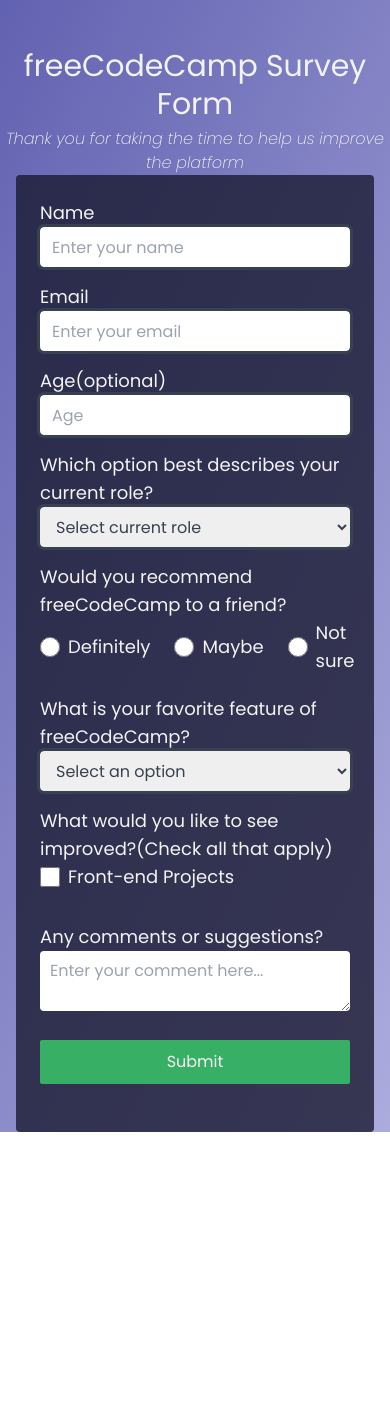
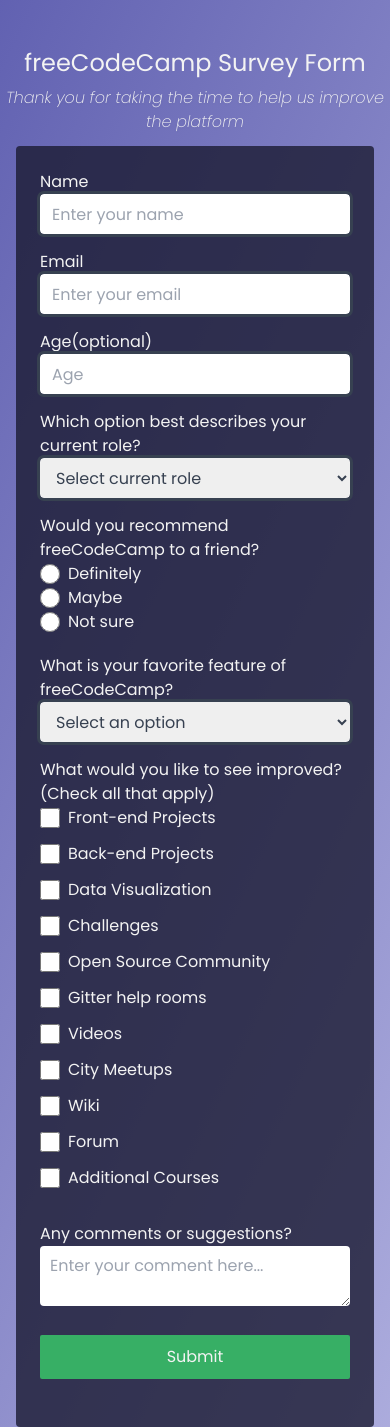
Before and after one commit to ameerhamza313/react-survey-form, a React (Vite) app: page / in a window 390 px wide. Before the commit the page ends 1132 px from the top, so only its background shows below. Built offline with nearby package versions, Linux system fonts and the light colour scheme.

Commit message:
added responsive code

```diff
--- a/src/App.jsx
+++ b/src/App.jsx
@@ -6,8 +6,8 @@
       {/* <div style={{ color: '#f3f3f3' }} className="text-base font-normal leading-normal box-border font-sans m-0"> */}
       <div style={{ color: '#f3f3f3', backgroundImage: 'linear-gradient(115deg, rgba(58, 58, 158, 0.8), rgba(136, 136, 206, 0.7))' }} className="font-sans box-border font-normal text-base leading-5 bg-cover bg-center bg-gradient-to-br from-purple-800 via-purple-600 to-purple-800 m-0 pt-12">
         <header>
-          <h1 className="text-center mb-1 font-normal text-3xl leading-tight">freeCodeCamp Survey Form</h1>
-          <p className="text-center italic text-base font-extralight drop-shadow-sm">
+          <h1 className="text-center mb-2 font-normal text-2xl sm:text-3xl  leading-tight">freeCodeCamp Survey Form</h1>
+          <p className="text-center italic text-base font-extralight mb-3 sm:mb-7 drop-shadow-sm">
             Thank you for taking the time to help us improve the platform
           </p>
         </header>
--- a/src/components/Form.jsx
+++ b/src/components/Form.jsx
@@ -1,291 +1,38 @@
-// const Form = () => {
-//   return (
-//     <div className="mx-72 mt-5">
-//       <form
-//         style={{ background: "rgba(27, 27, 50, 0.8)" }}
-//         className=" rounded p-10"
-//       >
-//         <div className="form-group">
-//           <label className="flex items-center text-xl mb-2" htmlFor="name">
-//             Name
-//           </label>
-//           <input
-//             type="text"
-//             name="name"
-//             id="name"
-//             className="m-0 font-inherit text-inherit leading-inherit w-full h-10 px-3 mb-5 py-1.5 text-gray-700 outline  rounded"
-//             placeholder="Enter your name"
-//             required=""
-//           />
-//         </div>
-//         <div className="form-group">
-//           <label className="flex items-center text-xl mb-3" htmlFor="email">
-//             Email
-//           </label>
-//           <input
-//             type="email"
-//             name="email"
-//             id="email"
-//             className="m-0 font-inherit text-inherit leading-inherit w-full h-10 px-3  mb-5 py-1.5 text-gray-700 outline  rounded"
-//             placeholder="Enter your email"
-//             required=""
-//           />
-//         </div>
-//         <div className="form-group">
-//           <label className="flex items-center text-xl mb-3" htmlFor="number">
-//             Age<span className="clue">(optional)</span>
-//           </label>
-//           <input
-//             type="number"
-//             name="age"
-//             id="number"
-//             min={10}
-//             max={99}
-//             className="m-0 font-inherit text-inherit leading-inherit w-full h-10 px-3 mb-5  py-1.5 text-gray-700 outline  rounded"
-//             placeholder="Age"
-//           />
-//         </div>
-//         <div className="form-group">
-//           <p className="flex items-center text-xl mb-3">
-//             Which option best describes your current role?
-//           </p>
-//           <select
-//             id="dropdown"
-//             name="role"
-//             className="m-0 font-inherit text-inherit leading-inherit w-full h-10 px-3 py-1.5 mb-5 text-gray-700 outline  rounded"
-//             required=""
-//           >
-//             <option disabled="" selected="" value="">
-//               Select current role
-//             </option>
-//             <option value="student">Student</option>
-//             <option value="job">Full Time Job</option>
-//             <option value="learner">Full Time Learner</option>
-//             <option value="preferNo">Prefer not to say</option>
-//             <option value="other">Other</option>
-//           </select>
-//         </div>
-//         <div className="form-group">
-//           <p className="flex items-center text-xl mb-3">
-//             Would you recommend freeCodeCamp to a friend?
-//           </p>
-//           <label className="flex items-center mr-2 text-xl mb-3">
-//             <input
-//               name="user-recommend"
-//               defaultValue="definitely"
-//               type="radio"
-//               className="inline-block text-xs mr-2 min-h-5 min-w-5"
-//               defaultChecked=""
-//             />
-//             Definitely
-//           </label>
-//           <label className="flex items-center text-xl mb-3">
-//             <input
-//               name="user-recommend"
-//               defaultValue="maybe"
-//               type="radio"
-//               className="inline-block text-xs mr-2 min-h-5 min-w-5"
-//             />
-//             Maybe
-//           </label>
-//           <label className="flex items-center text-xl mb-3">
-//             <input
-//               name="user-recommend"
-//               defaultValue="not-sure"
-//               type="radio"
-//               className="inline-block mr-2 min-h-5  min-w-5"
-//             />
-//             Not sure
-//           </label>
-//         </div>
-//         <div className="form-group">
-//           <p className="flex items-center text-xl mb-3">
-//             What is your favorite feature of freeCodeCamp?
-//           </p>
-//           <select
-//             id="most-like"
-//             name="mostLike"
-//             className="m-0 font-inherit text-inherit leading-inherit w-full mb-5 h-10 px-3 py-1.5 text-gray-700 outline  rounded"
-//             required=""
-//           >
-//             <option disabled="" selected="" value="">
-//               Select an option
-//             </option>
-//             <option value="challenges">Challenges</option>
-//             <option value="projects">Projects</option>
-//             <option value="community">Community</option>
-//             <option value="openSource">Open Source</option>
-//           </select>
-//         </div>
-//         <div className="form-group">
-//           <p className="flex items-center text-xl mb-3">
-//             What would you like to see improved?
-//             <span className="clue">(Check all that apply)</span>
-//           </p>
-//           <label className="flex items-center text-xl mb-3">
-//             <input
-//               name="prefer"
-//               defaultValue="front-end-projects"
-//               type="checkbox"
-//               className="inline-block mr-2 min-h-5 min-w-5"
-//             />
-//             Front-end Projects
-//           </label>
-//           <label className="flex items-center text-xl mb-3">
-//             <input
-//               name="prefer"
-//               defaultValue="back-end-projects"
-//               type="checkbox"
-//               className="inline-block mr-2 min-h-5 min-w-5"
-//             />
-//             Back-end Projects
-//           </label>
-//           <label className="flex items-center text-xl mb-3">
-//             <input
-//               name="prefer"
-//               defaultValue="data-visualization"
-//               type="checkbox"
-//               className="inline-block mr-2 min-h-5 min-w-5"
-//             />
-//             Data Visualization
-//           </label>
-//           <label className="flex items-center text-xl mb-3">
-//             <input
-//               name="prefer"
-//               defaultValue="challenges"
-//               type="checkbox"
-//               className="inline-block mr-2 min-h-5 min-w-5"
-//             />
-//             Challenges
-//           </label>
-//           <label className="flex items-center text-xl mb-3">
-//             <input
-//               name="prefer"
-//               defaultValue="open-source-community"
-//               type="checkbox"
-//               className="inline-block mr-2 min-h-5 min-w-5"
-//             />
-//             Open Source Community
-//           </label>
-//           <label className="flex items-center text-xl mb-3">
-//             <input
-//               name="prefer"
-//               defaultValue="gitter-help-rooms"
-//               type="checkbox"
-//               className="inline-block mr-2 min-h-5 min-w-5"
-//             />
-//             Gitter help rooms
-//           </label>
-//           <label className="flex items-center text-xl mb-3">
-//             <input
-//               name="prefer"
-//               defaultValue="videos"
-//               type="checkbox"
-//               className="inline-block mr-2 min-h-5 min-w-5"
-//             />
-//             Videos
-//           </label>
-//           <label className="flex items-center text-xl mb-3">
-//             <input
-//               name="prefer"
-//               defaultValue="city-meetups"
-//               type="checkbox"
-//               className="inline-block mr-2 min-h-5 min-w-5"
-//             />
-//             City Meetups
-//           </label>
-//           <label className="flex items-center text-xl mb-3">
-//             <input
-//               name="prefer"
-//               defaultValue="wiki"
-//               type="checkbox"
-//               className="inline-block mr-2 min-h-5 min-w-5"
-//             />
-//             Wiki
-//           </label>
-//           <label className="flex items-center text-xl mb-3">
-//             <input
-//               name="prefer"
-//               defaultValue="forum"
-//               type="checkbox"
-//               className="inline-block mr-2 min-h-5 min-w-5"
-//             />
-//             Forum
-//           </label>
-//           <label className="flex items-center text-xl mb-3">
-//             <input
-//               name="prefer"
-//               defaultValue="additional-courses"
-//               type="checkbox"
-//               className="inline-block mr-2 min-h-5 min-w-5"
-//             />
-//             Additional Courses
-//           </label>
-//         </div>
-//         <div className="form-group">
-//           <p className="flex items-center text-xl mb-3">
-//             Any comments or suggestions?
-//           </p>
-//           <textarea
-//             id="comments"
-//             className="min-h-32 w-full p-2.5 mb-6 resize-y rounded"
-//             name="comment"
-//             placeholder="Enter your comment here..."
-//             defaultValue={""}
-//           />
-//         </div>
-//         <div className="form-group">
-//           <button
-//             type="submit"
-//             id="submit"
-//             style={{ backgroundColor: "#37af65" }}
-//             className="m-0 block w-full p-3 decoration-inherit mb-6 rounded-sm cursor-pointer border-0"
-//           >
-//             Submit
-//           </button>
-//         </div>
-//       </form>
-//     </div>
-//   );
-// };
-
-// export default Form;
-
 const Form = () => {
   return (
     <div className="mx-auto px-4 sm:px-6 lg:px-8 max-w-screen-lg">
       <form
         style={{ background: "rgba(27, 27, 50, 0.8)" }}
-        className="rounded p-6 sm:p-10"
+        className="rounded p-6 md:p-10 md:mx-28"
       >
         <div className="form-group">
-          <label className="text-lg mb-2" htmlFor="name">
+          <label className="text-base sm:text-lg md:text-xl mb-2 " htmlFor="name">
             Name
           </label>
           <input
             type="text"
             name="name"
             id="name"
-            className="w-full h-10 px-3 mb-4 sm:mb-5 py-1.5 text-gray-700 outline rounded"
+            className="w-full h-10 px-3 mb-4 sm:mb-5 md:mt-2 py-1.5 text-gray-700 outline rounded"
             placeholder="Enter your name"
             required=""
           />
         </div>
         <div className="form-group">
-          <label className="text-lg mb-3" htmlFor="email">
+          <label className="text-base sm:text-lg md:text-xl mb-2" htmlFor="email">
             Email
           </label>
           <input
             type="email"
             name="email"
             id="email"
-            className="w-full h-10 px-3 mb-4 sm:mb-5 py-1.5 text-gray-700 outline rounded"
+            className="w-full h-10 px-3 mb-4 sm:mb-5 md:mt-2 py-1.5 text-gray-700 outline rounded"
             placeholder="Enter your email"
             required=""
           />
         </div>
         <div className="form-group">
-          <label className="text-lg mb-3" htmlFor="number">
+          <label className="text-base sm:text-lg md:text-xl mb-2" htmlFor="number">
             Age<span className="clue">(optional)</span>
           </label>
           <input
@@ -294,21 +41,21 @@
             id="number"
             min={10}
             max={99}
-            className="w-full h-10 px-3 mb-4 sm:mb-5 py-1.5 text-gray-700 outline rounded"
+            className="w-full h-10 px-3 mb-4 sm:mb-5 md:mt-2 py-1.5 text-gray-700 outline rounded"
             placeholder="Age"
           />
         </div>
         <div className="form-group">
-          <label className="text-lg mb-3" htmlFor="dropdown">
+          <label className="text-base sm:text-lg md:text-xl mb-2" htmlFor="dropdown">
             Which option best describes your current role?
           </label>
           <select
             id="dropdown"
             name="role"
-            className="w-full h-10 px-3 py-1.5 mb-4 sm:mb-5 text-gray-700 outline rounded"
+            className="w-full h-10 px-3 py-1.5 md:mt-2 mb-4 sm:mb-5 text-gray-700 outline rounded"
             required=""
           >
-            <option disabled="" selected="" value="">
+            <option disabled="" value="">
               Select current role
             </option>
             <option value="student">Student</option>
@@ -319,21 +66,21 @@
           </select>
         </div>
         <div className="form-group">
-          <label className="text-lg mb-3" htmlFor="recommendation">
+          <label className="text-base sm:text-lg md:text-xl mb-2" htmlFor="recommendation">
             Would you recommend freeCodeCamp to a friend?
           </label>
-          <div className="flex mb-5">
-            <label className="flex items-center text-lg mr-6">
+          <div className="flex md:ml-2 flex-col mb-5">
+            <label className="flex items-center md:text-lg text-base mr-6">
               <input
                 name="recommendation"
                 defaultValue="definitely"
                 type="radio"
-                className="inline-block text-xs mr-2 min-h-5 min-w-5"
+                className="inline-block text-xs mr-2  min-h-5 min-w-5"
                 defaultChecked=""
               />
               Definitely
             </label>
-            <label className="flex items-center text-lg mr-6">
+            <label className="flex items-center md:text-lg text-base mr-6">
               <input
                 name="recommendation"
                 defaultValue="maybe"
@@ -342,7 +89,7 @@
               />
               Maybe
             </label>
-            <label className="flex items-center text-lg">
+            <label className="flex items-center md:text-lg text-base">
               <input
                 name="recommendation"
                 defaultValue="not-sure"
@@ -354,16 +101,16 @@
           </div>
         </div>
         <div className="form-group">
-          <label className="text-lg mb-3" htmlFor="favorite-feature">
+          <label className="text-base sm:text-lg md:text-xl mb-2" htmlFor="favorite-feature">
             What is your favorite feature of freeCodeCamp?
           </label>
           <select
             id="favorite-feature"
             name="favoriteFeature"
-            className="w-full h-10 px-3 py-1.5 mb-4 sm:mb-5 text-gray-700 outline rounded"
+            className="w-full h-10 px-3 py-1.5 md:mt-2 mb-4 sm:mb-5 text-gray-700 outline rounded"
             required=""
           >
-            <option disabled="" selected="" value="">
+            <option disabled="" value="">
               Select an option
             </option>
             <option value="challenges">Challenges</option>
@@ -373,30 +120,119 @@
           </select>
         </div>
         <div className="form-group">
-          <label className="text-lg mb-3" htmlFor="improvements">
+          <label className="text-base sm:text-lg md:text-xl mb-2" htmlFor="improvements">
             What would you like to see improved?
             <span className="clue">(Check all that apply)</span>
           </label>
-          <div className="flex flex-wrap mb-5">
-            <label className="flex items-center text-lg mr-6 mb-3">
+          <div className="flex md:ml-2 flex-col mb-5">
+            <label className="flex items-center md:text-lg text-base mr-6 mb-3">
               <input
                 name="improvements"
                 defaultValue="front-end-projects"
                 type="checkbox"
-                className="inline-block mr-2 min-h-5 min-w-5"
+                className="inline-block mr-2 md:mt-2 min-h-5 min-w-5"
               />
               Front-end Projects
             </label>
-            {/* Include similar checkboxes for other options */}
+            <label className="flex items-center md:text-lg text-base mb-3">
+              <input
+                name="prefer"
+                defaultValue="back-end-projects"
+                type="checkbox"
+                className="inline-block mr-2 min-h-5 min-w-5"
+              />
+              Back-end Projects
+            </label>
+            <label className="flex items-center md:text-lg text-base mb-3">
+              <input
+                name="prefer"
+                defaultValue="data-visualization"
+                type="checkbox"
+                className="inline-block mr-2 min-h-5 min-w-5"
+              />
+              Data Visualization
+            </label>
+            <label className="flex items-center md:text-lg text-base mb-3">
+              <input
+                name="prefer"
+                defaultValue="challenges"
+                type="checkbox"
+                className="inline-block mr-2 min-h-5 min-w-5"
+              />
+              Challenges
+            </label>
+            <label className="flex items-center md:text-lg text-base mb-3">
+              <input
+                name="prefer"
+                defaultValue="open-source-community"
+                type="checkbox"
+                className="inline-block mr-2 min-h-5 min-w-5"
+              />
+              Open Source Community
+            </label>
+            <label className="flex items-center md:text-lg text-base mb-3">
+              <input
+                name="prefer"
+                defaultValue="gitter-help-rooms"
+                type="checkbox"
+                className="inline-block mr-2 min-h-5 min-w-5"
+              />
+              Gitter help rooms
+            </label>
+            <label className="flex items-center md:text-lg text-base mb-3">
+              <input
+                name="prefer"
+                defaultValue="videos"
+                type="checkbox"
+                className="inline-block mr-2 min-h-5 min-w-5"
+              />
+              Videos
+            </label>
+            <label className="flex items-center md:text-lg text-base mb-3">
+              <input
+                name="prefer"
+                defaultValue="city-meetups"
+                type="checkbox"
+                className="inline-block mr-2 min-h-5 min-w-5"
+              />
+              City Meetups
+            </label>
+            <label className="flex items-center md:text-lg text-base mb-3">
+              <input
+                name="prefer"
+                defaultValue="wiki"
+                type="checkbox"
+                className="inline-block mr-2 min-h-5 min-w-5"
+              />
+              Wiki
+            </label>
+            <label className="flex items-center md:text-lg text-base mb-3">
+              <input
+                name="prefer"
+                defaultValue="forum"
+                type="checkbox"
+                className="inline-block mr-2 min-h-5 min-w-5"
+              />
+              Forum
+            </label>
+            <label className="flex items-center md:text-lg text-base mb-3">
+              <input
+                name="prefer"
+                defaultValue="additional-courses"
+                type="checkbox"
+                className="inline-block mr-2 min-h-5 min-w-5"
+              />
+              Additional Courses
+            </label>
           </div>
         </div>
         <div className="form-group">
-          <label className="text-lg mb-3" htmlFor="comments">
+          <label className="text-base sm:text-lg md:text-xl mb-2" htmlFor="comments">
             Any comments or suggestions?
           </label>
           <textarea
             id="comments"
-            className="w-full p-2.5 mb-6 resize-y rounded"
+            className="w-full p-2.5 mb-6 md:mt-2 resize-y rounded"
             name="comment"
             placeholder="Enter your comment here..."
             defaultValue=""
```
